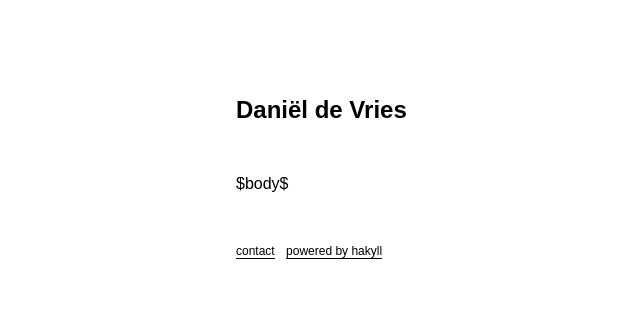
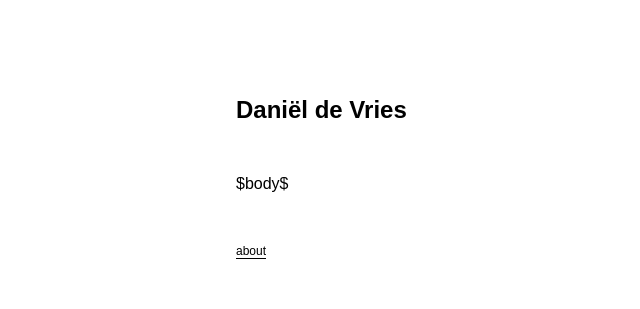
Before and after one commit to danieldevries/danieldevries.github.io, a plain HTML site: page source/templates/layout.html in a window 1280 px wide. Shown: the whole page, without its empty margins (44-684 px from the left). Drawn offline with nearby package versions, Linux system fonts and the light colour scheme; files that its build step writes are made by us from their sources.

Commit message:
added basic about page

```diff
--- a/source/templates/layout.html
+++ b/source/templates/layout.html
@@ -19,8 +19,7 @@
 $body$
     </main>
     <footer>
-      <a href="/contact">contact</a>
-      <a href="https://jaspervdj.be/hakyll">powered by hakyll</a>
+      <a href="/about">about</a>
     </footer>
   </body>
 </html>
```
Also changed, not shown: source/index.html (+1 -1 lines), 1 other file.
